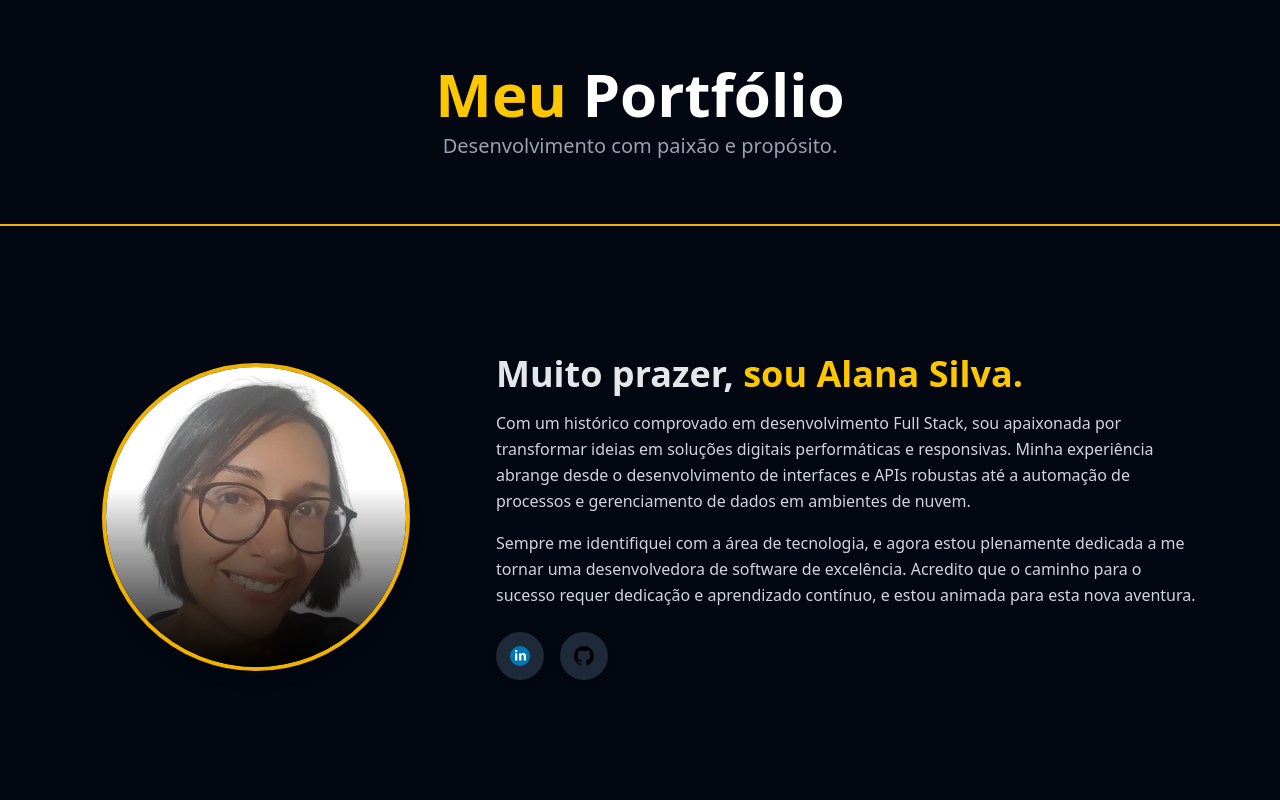
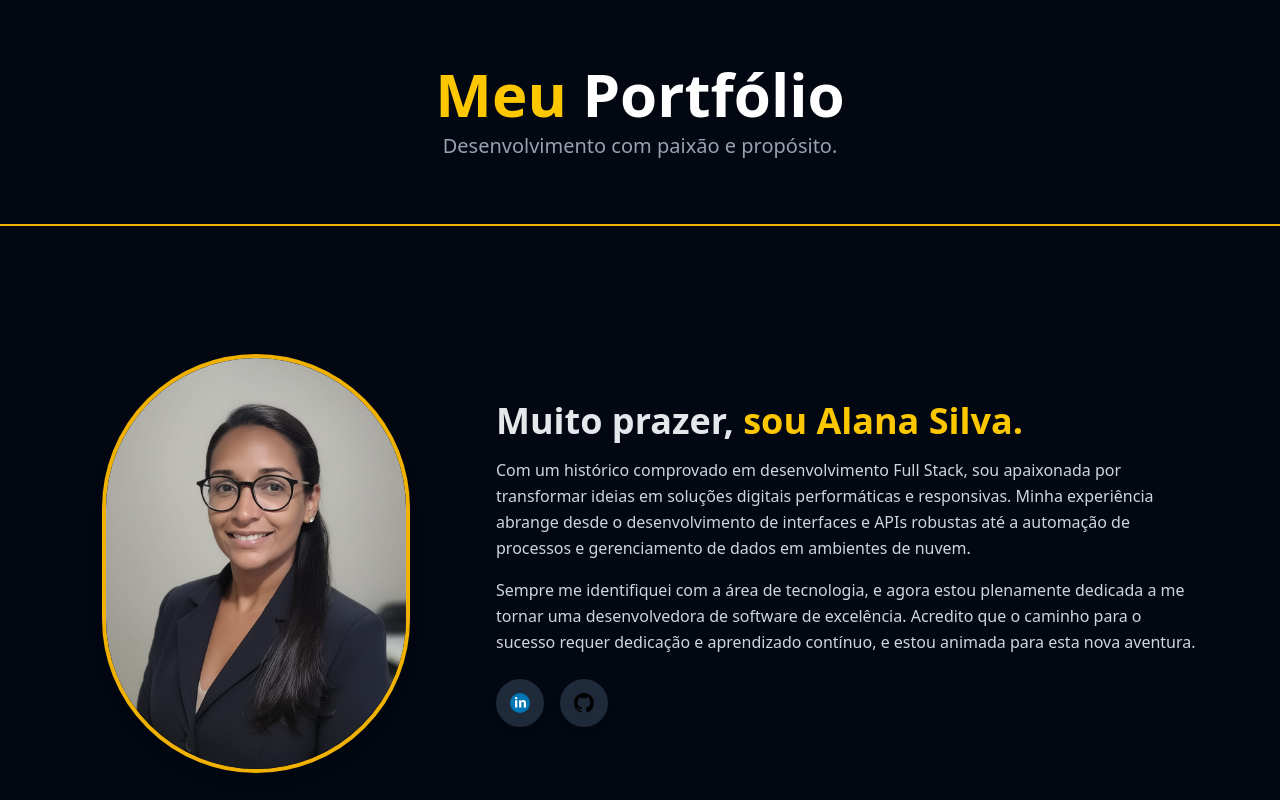
Before and after one commit to alanasilva88/meu-portfolio, a Next.js app: page / in a window 1280 px wide. Shown: the top 800 px of the page. Built offline with nearby package versions, Linux system fonts and the light colour scheme; a web font is replaced by a local one.

Commit message:
new profile picture

```diff
--- a/src/app/components/Profile.tsx
+++ b/src/app/components/Profile.tsx
@@ -16,7 +16,7 @@ const Profile: FC = () => {
             {/* Adiciona uma borda amarela e arredonda a imagem */}
             <div className="rounded-full overflow-hidden border-4 border-yellow-500 shadow-lg">
               <Image
-                src="/images/alana_linkedIn.png"
+                src="/images/alana_linkedIn.jpeg"
                 alt="Imagem Alana"
                 width={300} // Ajustado para ser menor no desktop
                 height={300} // Ajustado para ser menor no desktop
```
Also changed, not shown: public/images/alana_linkedIn.jpeg (added), public/images/alana_linkedIn.png (deleted).
